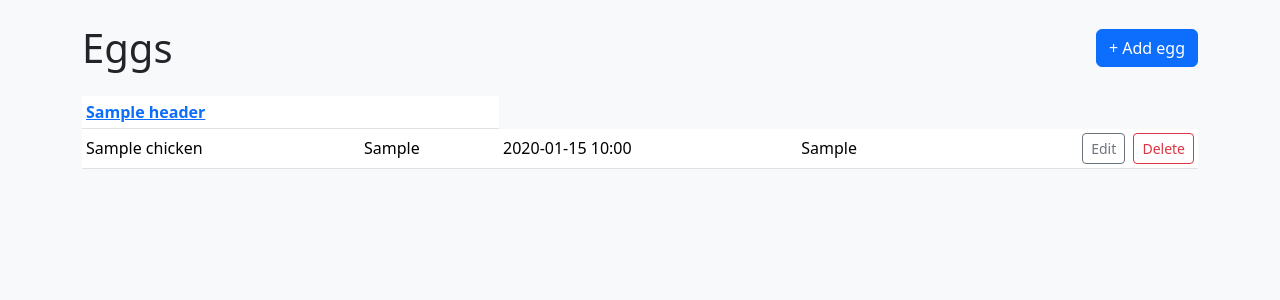
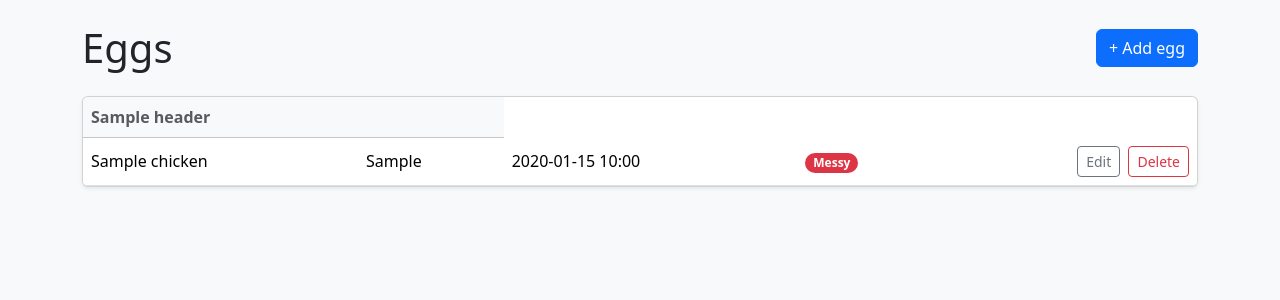
Before and after one commit to dapeef/chicken-watcher, a Django app: template src/web_app/templates/web_app/egg_list.html in a window 1280 px wide. Shown: the part 57-357 px from the top of the page. Run offline with Django 5.2, Linux system fonts and the light colour scheme; the template is opened without the code that fills it: most values are stand-ins (such as "Sample title", 1, 10 or a date in 2020); some libraries are stand-ins or nearby versions.

Commit message:
Improve egg and chicken list table styling

```diff
--- a/src/web_app/templates/web_app/egg_list.html
+++ b/src/web_app/templates/web_app/egg_list.html
@@ -1,5 +1,5 @@
 {% extends "base.html" %}
-{% block title %}Chickens | Coop{% endblock %}
+{% block title %}Eggs | Coop{% endblock %}
 
 {% block content %}
 <div class="d-flex align-items-center justify-content-between mb-4">
@@ -7,18 +7,18 @@
   <a href="{% url 'egg_create' %}" class="btn btn-primary">+ Add egg</a>
 </div>
 
+<div class="card shadow-sm overflow-hidden">
   <div class="table-responsive">
-<table class="table table-sm table-hover align-middle">
-  <thead>
+    <table class="table table-hover align-middle mb-0">
+      <thead class="table-light">
         <tr>
-      {# loop over the header definitions #}
           {% for col, label in headers %}
             {% if sort == col %}
-          <th><a href="?sort=-{{ col }}">{{ label }} ▲</a></th>
+              <th class="fw-semibold"><a class="text-decoration-none text-body" href="?sort=-{{ col }}">{{ label }} ▲</a></th>
             {% elif sort == '-'|add:col %}
-          <th><a href="?sort={{ col }}">{{ label }} ▼</a></th>
+              <th class="fw-semibold"><a class="text-decoration-none text-body" href="?sort={{ col }}">{{ label }} ▼</a></th>
             {% else %}
-          <th><a href="?sort={{ col }}">{{ label }}</a></th>
+              <th class="fw-semibold text-muted"><a class="text-decoration-none text-muted" href="?sort={{ col }}">{{ label }}</a></th>
             {% endif %}
           {% endfor %}
           <th class="w-auto"></th>
@@ -27,20 +27,29 @@
 
       <tbody>
       {% for egg in object_list %}
-    <tr style="cursor:pointer">
+        <tr>
           <td>{{ egg.chicken|default:'—' }}</td>
           <td>{{ egg.nesting_box|default:'—' }}</td>
-      <td>{{ egg.laid_at|date:"Y-m-d H:i" }}</td>
-      <td>{{ egg.get_quality_display }}</td>
+          <td class="text-nowrap">{{ egg.laid_at|date:"Y-m-d H:i" }}</td>
+          <td>
+            {% if egg.quality == 'saleable' %}
+              <span class="badge rounded-pill text-bg-success">Saleable</span>
+            {% elif egg.quality == 'edible' %}
+              <span class="badge rounded-pill text-bg-warning">Edible</span>
+            {% else %}
+              <span class="badge rounded-pill text-bg-danger">Messy</span>
+            {% endif %}
+          </td>
           <td class="text-end text-nowrap">
             <a href="{% url 'egg_edit' egg.pk %}" class="btn btn-sm btn-outline-secondary">Edit</a>
             <a href="{% url 'egg_delete' egg.pk %}" class="btn btn-sm btn-outline-danger ms-1">Delete</a>
           </td>
         </tr>
       {% empty %}
-    <tr><td colspan="8" class="text-muted text-center">No eggs yet.</td></tr>
+        <tr><td colspan="5" class="text-muted text-center py-4">No eggs yet.</td></tr>
       {% endfor %}
       </tbody>
     </table>
   </div>
+</div>
 {% endblock %}
```
Also changed, not shown: src/web_app/templates/web_app/chicken_list.html (+11 -10 lines). Lines whose indentation alone changed are shown as unchanged.
